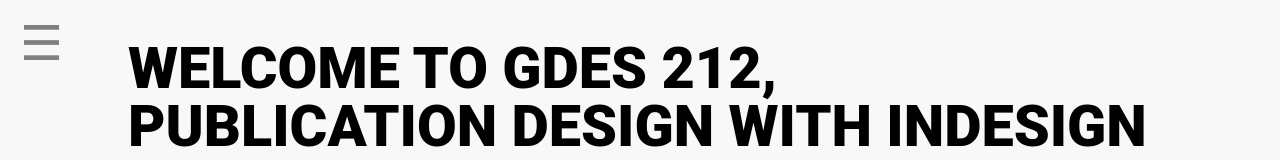
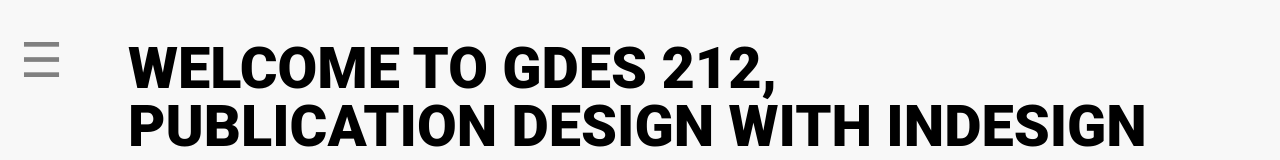
Before and after one commit to KatieHubley/studyDESIGNtechnology, a plain HTML site: page index.html in a window 1280 px wide. Shown: the top 160 px of the page. Drawn offline with Linux system fonts and the light colour scheme; a web font is replaced by a local one.

Commit message:
Update index.html

```diff
--- a/index.html
+++ b/index.html
@@ -199,7 +199,7 @@ ul {
 	border: none;
 	float: left;
 	color: gray;
-	line-height: 1em;
+	line-height: 1.7em;
 }
 .openbtn:hover {
 	background-color: none;
```
